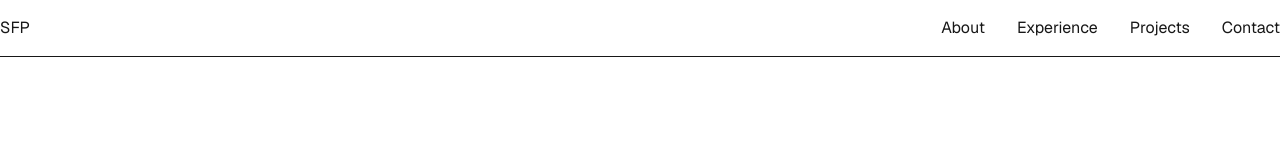
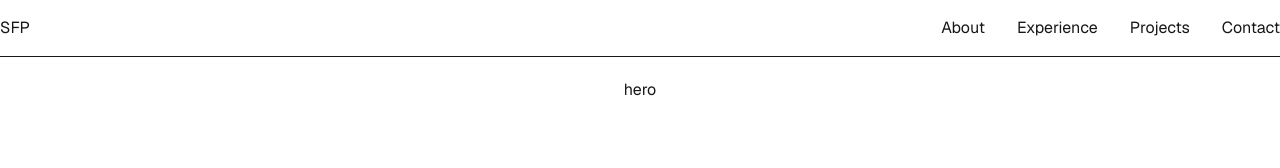
Before and after one commit to fauzipradipta/portofolio, a Next.js app: page / in a window 1280 px wide. Shown: the top 168 px of the page. Built offline with nearby package versions, Linux system fonts and the light colour scheme.

Commit message:
Add Hero

```diff
--- a/src/app/app.tsx
+++ b/src/app/app.tsx
@@ -1,3 +1,4 @@
+import Hero from '@/page/Hero';
 import Header from '../component/Header'
 import React from 'react';
 
@@ -5,6 +6,7 @@ function App(){
     return(
         <div>
             <Header />
+            <Hero/>
         </div>
 
     );
--- a/src/page/Hero.tsx
+++ b/src/page/Hero.tsx
@@ -3,7 +3,7 @@ import { personalInfo } from "@/data/mock";
 const Hero = () => {
   return (
     <section id="home" className="hero">
-
+        <p>hero</p>
     </section>
     );
 };
```
